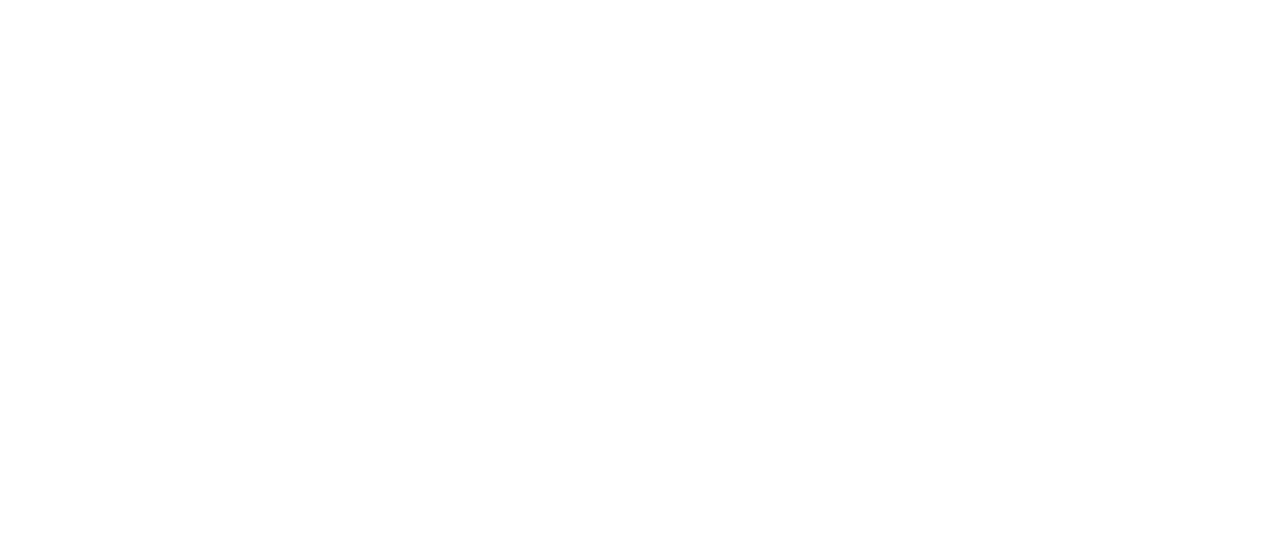
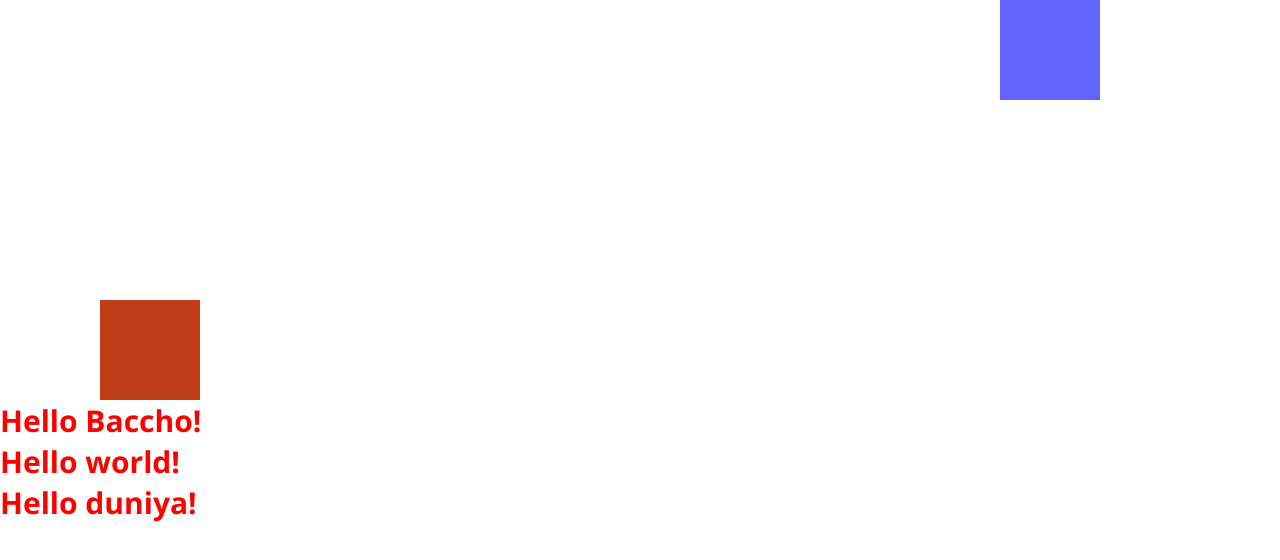
Before and after one commit to HarshSaini3878/GsapPractice, a plain HTML site: page 1st/index.html in a window 1280 px wide. Drawn offline with nearby package versions, Linux system fonts and the light colour scheme.

Commit message:
text,box and stagger

```diff
--- a/1st/index.html
+++ b/1st/index.html
@@ -7,6 +7,15 @@
     <link rel="stylesheet" href="style.css">
 </head>
 <body>
+
+
+
+        <div class="box"></div>
+        <div class="box2"></div>
+        <div class="text"> Hello Baccho!</div>
+        <div class="text"> Hello world!</div>
+        <div class="text"> Hello duniya!</div>
+    <script src="https://cdnjs.cloudflare.com/ajax/libs/gsap/3.12.5/gsap.min.js" integrity="sha512-7eHRwcbYkK4d9g/6tD/mhkf++eoTHwpNM9woBxtPUBWm67zeAfFC+HrdoE2GanKeocly/VxeLvIqwvCdk7qScg==" crossorigin="anonymous" referrerpolicy="no-referrer"></script>
     <script src="script.js"></script>
 </body>
 </html>
--- a/1st/script.js
+++ b/1st/script.js
@@ -0,0 +1,25 @@
+gsap.to(".box", {
+    x: 1000,
+    duration: 2,
+    delay: 1,
+    rotate: 360, // Corrected syntax
+  });
+
+gsap.to(".box2", {
+    x: 100,
+    duration: 2,
+    y:200,
+    delay: 1,
+    rotate: 360, // Corrected syntax
+  });
+
+
+  gsap.to(".text", {
+    color:"red",
+    duration: 2,
+    fontSize:"30px",
+    y:200,
+    delay: 1,
+    opacity:"1",
+   stagger:1, // Corrected syntax
+  });
--- a/1st/style.css
+++ b/1st/style.css
@@ -0,0 +1,21 @@
+*{
+    margin: 0;
+    padding: 0;
+    box-sizing: border-box;
+}
+.box{
+    width: 100px;
+    height:100px;
+    background:rgb(100, 100, 255);
+}
+.box2{
+    width: 100px;
+    height:100px;
+    background:rgb(193, 61, 24);
+}
+.text{
+    font: 400;
+    font-size: x-large;
+    font-weight: bold;
+    font-family: 'Segoe UI', Tahoma, Geneva, Verdana, sans-serif;
+}
```
